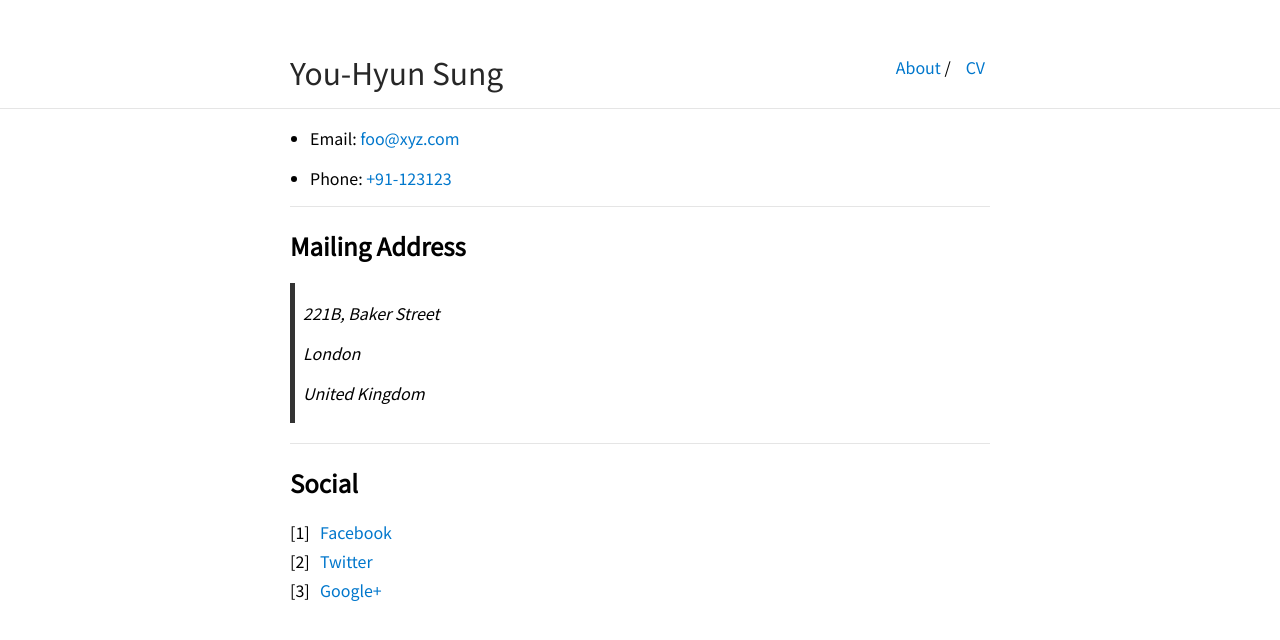
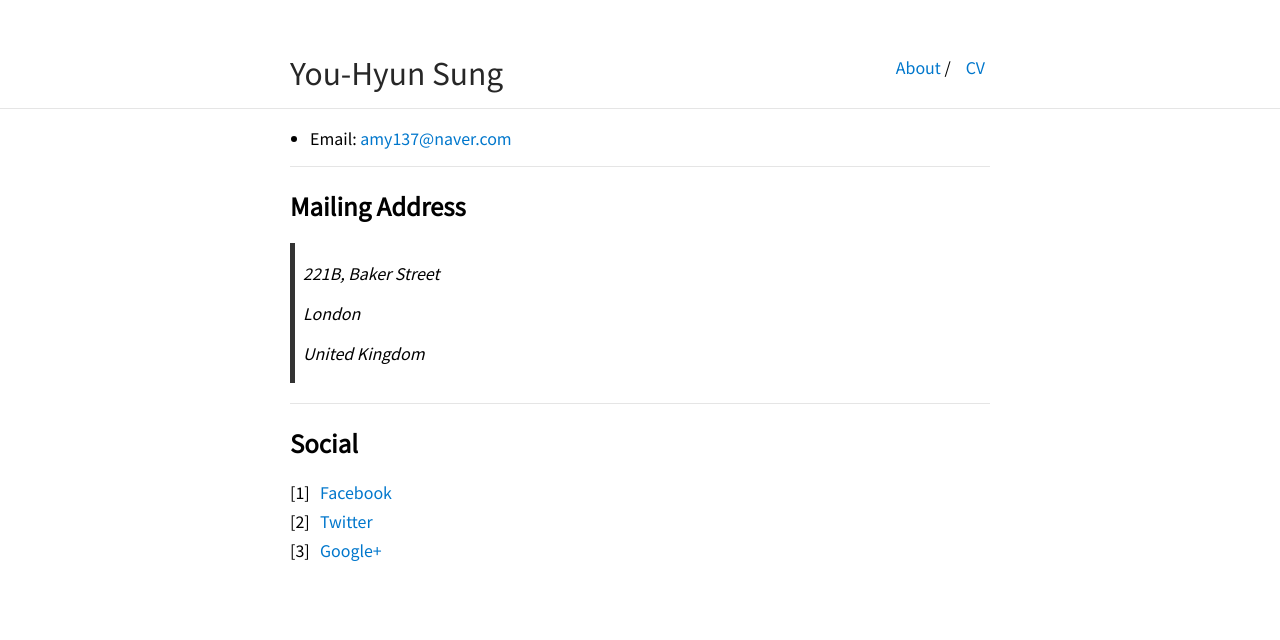
Before and after one commit to youhyunsung/youhyunsung.github.io, a Jekyll site: the page built from contact.md, in a window 1280 px wide. Shown: the top 640 px of the page. Built offline with Jekyll 4.4.1, drawn with Linux system fonts in a browser that asks for light colours.

Commit message:
Update contact.md

```diff
--- a/contact.md
+++ b/contact.md
@@ -3,9 +3,7 @@ layout: default
 is_contact: true
 ---
 
-* Email: [foo@xyz.com](mailto:foo@xyz.com)
-
-* Phone: [+91-123123](tel:+91-123123)
+* Email: [amy137@naver.com](mailto:amy137@naver.com)
 
 ---
 
```
